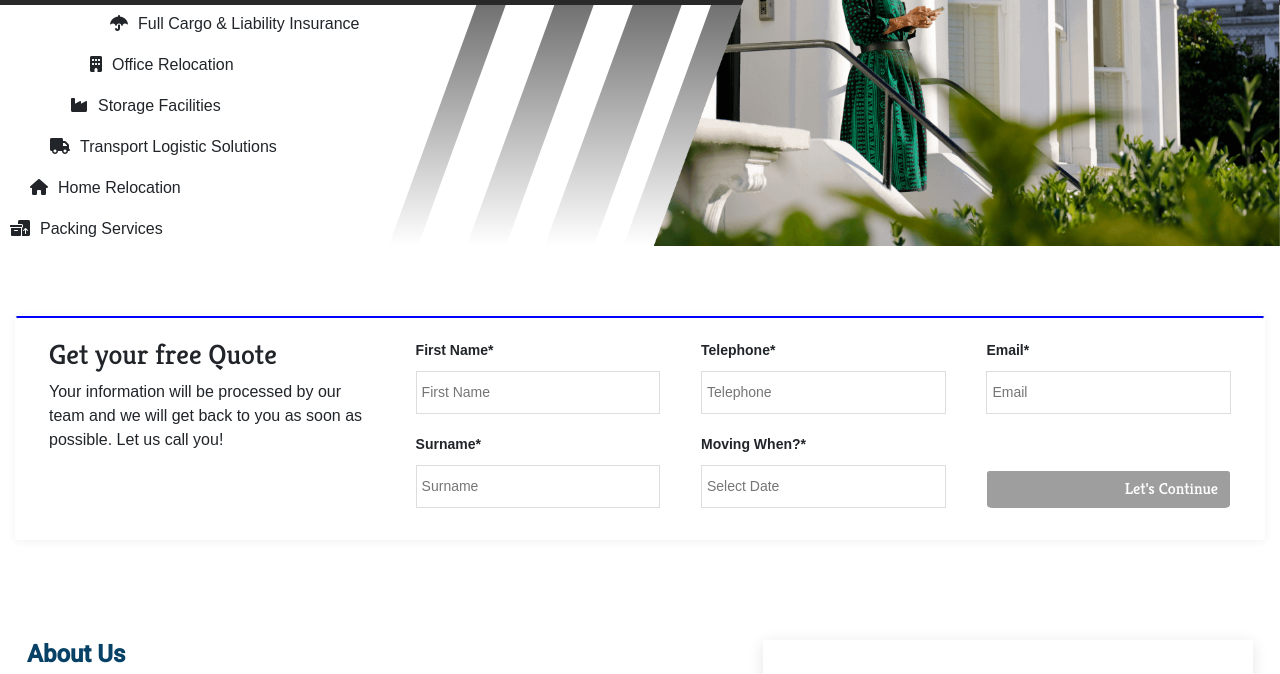
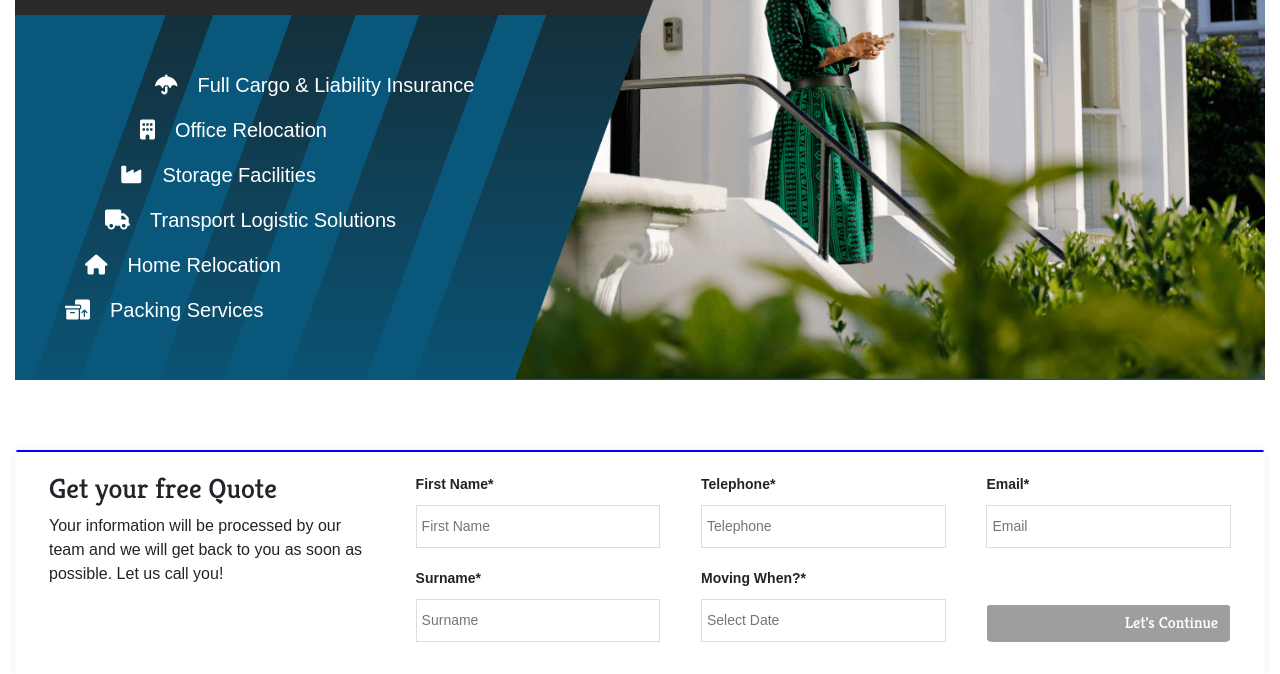
Before and after one commit to YahiyaSTC/House_Removal, a plain HTML site: page frontend/index.html in a window 1280 px wide. Shown: the part 287-961 px from the top of the page. Drawn offline with nearby package versions, Linux system fonts and the light colour scheme; grey boxes are pictures that could not be loaded.

Commit message:
changesss

```diff
--- a/frontend/assets/css/home.css
+++ b/frontend/assets/css/home.css
@@ -1,23 +1,39 @@
 /* *********** Banner ************* */
 
-#homeBanner {
+#homeBanner .container {
   position: relative;
+  background-color: #09587c;
+  color: #fff;
+  z-index: 1;
+  overflow: hidden;
+  padding: 0;
+}
+
+#homeBanner .container::after {
+    content: "";
+    position: absolute;
+    left: 0;
+    top: 0;
+    bottom: 0;
+    width: 100%;
     background-image: url("../Images/pic.svg");
     background-repeat: no-repeat;
-  background-size: 100% 100%;
+    background-size: auto;
+    background-position: left;
+    z-index: -1;
   }
-#homeBanner > div{
-    width: 100%;
-}
-#homeBanner > img:nth-child(1){
+
+#homeBanner .container > img:nth-child(1) {
   position: absolute;
   object-fit: cover;
   object-position: left top;
   right: 0;
-    width: 50%;
+  top: -1px;
+  width: 60%;
   height: 100%;
+  z-index: 1;
 }
-.bannerContent > div:nth-child(1){
+.bannerContent > div:nth-child(1) {
   margin-top: 20px;
   padding: 10px;
   width: 100%;
@@ -27,66 +43,73 @@
   flex-direction: column;
   justify-content: center;
 }
-.bannerContent > div:nth-child(1) h1{
-    font-family: 'Kreon', serif;
+.bannerContent > div:nth-child(1) h1 {
+  font-family: "Kreon", serif;
   color: white;
-    margin-bottom: 20px ;
+  margin-bottom: 20px;
 }
-.bannerContent > div:nth-child(1) h4{
+.bannerContent > div:nth-child(1) h4 {
   color: #1973ab;
   font-size: 1rem;
 }
-.bannerContent > div:nth-child(1) h2{
+.bannerContent > div:nth-child(1) h2 {
   color: white;
   font-size: 1.3rem;
 }
-.bannerContent > div:nth-child(2) ul{
+.bannerContent > div:nth-child(2) ul {
   display: flex;
   gap: 5px;
   flex-direction: column;
   height: 100%;
   justify-content: center;
+  position: relative;
+  padding: 50px 0;
+  font-size: 20px;
 }
-.bannerContent > div:nth-child(2) ul li i{
-    margin: 10px;
+.bannerContent > div:nth-child(2) ul li i {
+  margin: 10px 20px 10px 10px;
+  font-size: 20px;
 }
-.bannerContent > div:nth-child(2) ul li:nth-child(1){
-    margin-left: 100px;
+.bannerContent > div:nth-child(2) ul li:nth-child(1) {
+  margin-left: 130px;
 }
-.bannerContent > div:nth-child(2) ul li:nth-child(2){
+.bannerContent > div:nth-child(2) ul li:nth-child(2) {
+  margin-left: 115px;
+}
+.bannerContent > div:nth-child(2) ul li:nth-child(3) {
+  margin-left: 95px;
+}
+.bannerContent > div:nth-child(2) ul li:nth-child(4) {
   margin-left: 80px;
 }
-.bannerContent > div:nth-child(2) ul li:nth-child(3){
+.bannerContent > div:nth-child(2) ul li:nth-child(5) {
   margin-left: 60px;
 }
-.bannerContent > div:nth-child(2) ul li:nth-child(4){
+.bannerContent > div:nth-child(2) ul li:nth-child(6) {
   margin-left: 40px;
-}
-.bannerContent > div:nth-child(2) ul li:nth-child(5){
-    margin-left: 20px;
 }
 
 /* *********** Quote ************* */
 
-.quote{
+.quote {
   margin-top: 20px;
 }
-.quote .container{
+.quote .container {
   border: 2px solid transparent;
   border-top-color: blue;
   background-color: #fff;
-    box-shadow: 0 1px 8px 1px rgba(0, 0, 0, .05);
+  box-shadow: 0 1px 8px 1px rgba(0, 0, 0, 0.05);
   border-radius: 3px;
   display: flex;
 }
-.quoteNote{
+.quoteNote {
   padding: 20px;
   width: 30%;
 }
-.quoteNote > h3{
-    font-family: 'Kreon', serif;
+.quoteNote > h3 {
+  font-family: "Kreon", serif;
 }
-.quoteForm{
+.quoteForm {
   padding: 20px;
   width: 70%;
 }
@@ -98,39 +121,39 @@
 .quoteForm form .group-form {
   width: 30%;
 }
-.quoteForm form .group-form .first,.quoteForm form .group-form .second {
+.quoteForm form .group-form .first,
+.quoteForm form .group-form .second {
   margin: 10px 0;
 }
 .quoteForm form .group-form .first {
   margin-top: 0 !important;
 }
 
-
-.quoteForm form .group-form .first label{
-    margin-bottom: 10px ;
+.quoteForm form .group-form .first label {
+  margin-bottom: 10px;
 }
-.quoteForm form .group-form .second label{
-    margin: 10px 0 ;
+.quoteForm form .group-form .second label {
+  margin: 10px 0;
 }
-.quoteForm form .group-form label{
+.quoteForm form .group-form label {
   font-weight: 600;
   font-size: 14px;
 }
 
-.quoteForm form .group-form input{
+.quoteForm form .group-form input {
   padding: 10px 5px;
   width: 100%;
   border: 1px solid #ddd;
   font-size: 14px;
 }
-.quoteForm form .group-form input:focus{
+.quoteForm form .group-form input:focus {
   outline: none;
   border: 1px solid blue;
 }
 
-.quoteForm form .group-form button{
+.quoteForm form .group-form button {
   width: 100%;
-    font-family: 'Kreon', serif;
+  font-family: "Kreon", serif;
   color: white;
   text-align: end;
   display: inline-flex;
@@ -143,13 +166,10 @@
 
 /* *********** About Us ************* */
 
-
-#aboutUs .rowww{
+#aboutUs .rowww {
   display: flex;
   /* padding: 40px; */
 }
-
-
 
 #aboutUs .rowww > div:nth-child(1) {
   /* padding: 0px 40px; */
@@ -159,27 +179,27 @@
   justify-content: center;
 }
 
-#aboutUs .rowww > div:nth-child(1) > h2:nth-child(1){
+#aboutUs .rowww > div:nth-child(1) > h2:nth-child(1) {
   color: #074165;
   font-size: 1.5rem;
   font-weight: 700;
-    font-family: 'Roboto', sans-serif;
+  font-family: "Roboto", sans-serif;
 }
-#aboutUs .rowww > div:nth-child(1) > h2:nth-child(2){
+#aboutUs .rowww > div:nth-child(1) > h2:nth-child(2) {
   padding: 20px 0px;
   line-height: 1.6em;
   font-weight: bold;
   font-size: 2rem;
   color: #182937;
   width: 85%;
-    font-family: 'Kreon', serif;
+  font-family: "Kreon", serif;
   font-size: 2.5rem;
 }
-#aboutUs .rowww > div:nth-child(1) > p{
+#aboutUs .rowww > div:nth-child(1) > p {
   padding-right: 15px;
   flex-grow: 3;
   width: 90%;
-    color: #5E5E5E;
+  color: #5e5e5e;
 }
 
 #aboutUs .rowww > div:nth-child(2) {
@@ -188,16 +208,15 @@
   padding: 40px 0px;
 }
 
-#aboutUs .rowww > div:nth-child(2) img{
+#aboutUs .rowww > div:nth-child(2) img {
   height: 100%;
   width: 100%;
   object-fit: cover;
   object-position: center;
-
 }
 
 /* *********** Our Service ************* */
-#ourService{
+#ourService {
   color: white;
   /* border: 1px solid black; */
   width: 100%;
@@ -216,35 +235,33 @@
   left: 0;
   z-index: -3;
 }
-#ourService::before{
+#ourService::before {
   content: "";
   height: 100%;
   width: 100%;
-    background-image: linear-gradient(225deg, #09587C 17%, #182937 17%);
+  background-image: linear-gradient(225deg, #09587c 17%, #182937 17%);
   position: absolute;
   top: 0;
   left: 0;
   opacity: 0.8;
   z-index: -1;
-
 }
 
-#ourService h2{
+#ourService h2 {
   text-align: center;
   font-size: 1.5rem;
-    font-family: 'Roboto', sans-serif;
+  font-family: "Roboto", sans-serif;
   font-weight: 900;
-
 }
-#ourService h3{
+#ourService h3 {
   text-align: center;
-    font-family: 'Kreon', serif;
+  font-family: "Kreon", serif;
   font-size: 2.25rem;
 }
-#ourService .serviceBox{
+#ourService .serviceBox {
   width: 100%;
 }
-#ourService .serviceBox .box{
+#ourService .serviceBox .box {
   padding: 20px 50px;
   text-align: center;
   margin: 20px 0;
@@ -257,41 +274,41 @@
   z-index: 1;
   overflow: hidden;
 }
-#ourService .serviceBox .box::after{
+#ourService .serviceBox .box::after {
   content: "";
   position: absolute;
   bottom: -100%;
   left: 0;
   right: 0;
-    background-color: #11BEE3;
+  background-color: #11bee3;
   height: 100%;
   z-index: -1;
   transition: 0.3s all;
 }
-#ourService .serviceBox .box:hover::after{
+#ourService .serviceBox .box:hover::after {
   bottom: 0;
   transition: 0.3s all;
 }
 
-#ourService .serviceBox .box > h2{
+#ourService .serviceBox .box > h2 {
   font-size: 1.5rem;
   font-weight: 700;
 }
-#ourService .serviceBox .box > i{
+#ourService .serviceBox .box > i {
   margin: 20px 0px;
   color: #fff;
 }
-#ourService .serviceBox .box > a{
+#ourService .serviceBox .box > a {
   color: #fff;
   /* color: #040E32; */
-    font-weight:600;
+  font-weight: 600;
 }
 
-#ourService .serviceBox .box:hover i{
-    color: #040E32;
-    transition: .3s all;
+#ourService .serviceBox .box:hover i {
+  color: #040e32;
+  transition: 0.3s all;
 }
-#ourService .serviceBox .box:hover a{
-    color: #040E32;
-    transition: .3s all;
+#ourService .serviceBox .box:hover a {
+  color: #040e32;
+  transition: 0.3s all;
 }
--- a/frontend/index.html
+++ b/frontend/index.html
@@ -95,6 +95,7 @@
 
     <main class="home_page">
       <div id="homeBanner">
+        <div class="container">
         <img src="./assets/Images/pic.png" alt="bannerImg" />
         <div class="bannerContent">
           <div>
@@ -120,6 +121,7 @@
             </ul>
           </div>
         </div>
+      </div>
       </div>
 
       <section class="quote">
```
Lines whose indentation alone changed are shown as unchanged.
